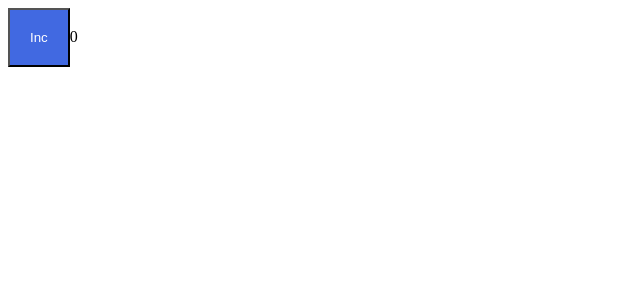
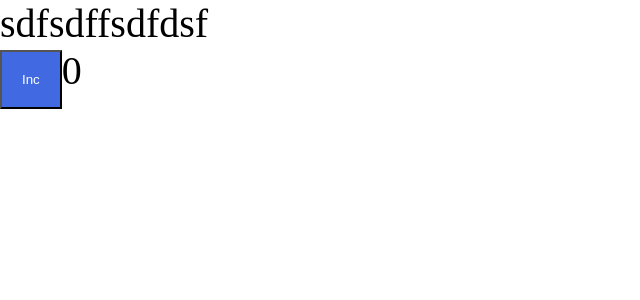
Before and after one commit to skate090961/production-pet-frontend, a React app: page / in a window 1280 px wide. Shown: the top 300 px of the page, without its empty margins (0-640 px from the left). Built offline with nearby package versions, Linux system fonts and the light colour scheme.

Commit message:
build: add css modules

```diff
--- /dev/null
+++ b/global.d.ts
@@ -0,0 +1,4 @@
+declare module '*.scss' {
+    const classNames: Record<string, string>;
+    export default classNames;
+}
--- a/package.json
+++ b/package.json
@@ -19,6 +19,7 @@
     "@types/webpack-dev-server": "^4.7.2",
     "css-loader": "^6.6.0",
     "html-webpack-plugin": "^5.5.0",
+    "mini-css-extract-plugin": "^2.5.3",
     "sass": "^1.49.9",
     "sass-loader": "^12.6.0",
     "style-loader": "^3.3.1",
--- /dev/null
+++ b/src/App.tsx
@@ -0,0 +1,13 @@
+import React from 'react';
+import Counter from "./components/Counter";
+import './index.scss';
+const App = () => {
+    return (
+        <div className={'app'}>
+            sdfsdffsdfdsf
+            <Counter/>
+        </div>
+    );
+};
+
+export default App;
--- a/src/components/Counter.scss
+++ b/src/components/Counter.module.scss
@@ -1,4 +1,4 @@
-button {
+.button {
     padding: 20px;
     background-color: royalblue;
     color: white;
--- a/src/components/Counter.tsx
+++ b/src/components/Counter.tsx
@@ -1,12 +1,12 @@
 import React, {useState} from 'react';
-import './Counter.scss';
+import styles from './Counter.module.scss';
 
 const Counter = () => {
     const [counter, setCounter] = useState(0)
 
     return (
         <div>
-            <button type='button' onClick={() => setCounter(prevState => prevState + 1)}>Inc</button>
+            <button className={styles.button} type='button' onClick={() => setCounter(prevState => prevState + 1)}>Inc</button>
             <span>{counter}</span>
         </div>
     );
--- /dev/null
+++ b/src/index.scss
@@ -0,0 +1,9 @@
+* {
+  margin: 0;
+  padding: 0;
+  box-sizing: border-box;
+}
+
+.app {
+  font-size: 40px;
+}
--- a/src/index.tsx
+++ b/src/index.tsx
@@ -1,7 +1,7 @@
 import {render} from "react-dom";
-import Counter from "./components/Counter";
+import App from "./App";
 
 render(
-    <Counter/>,
+    <App/>,
     document.getElementById('root')
 )
```
Also changed, not shown: 4 other files (tests, documents, lock files or other folders).
